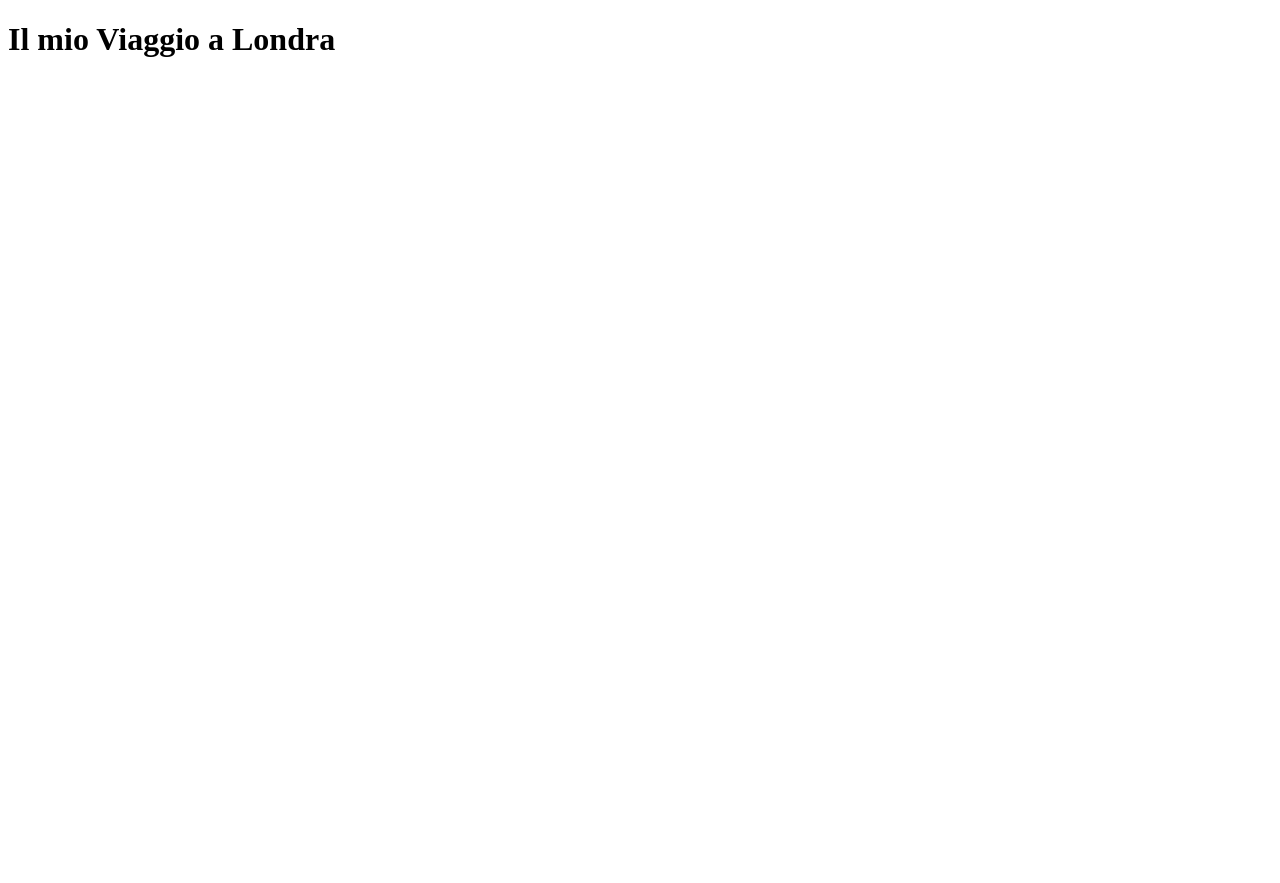
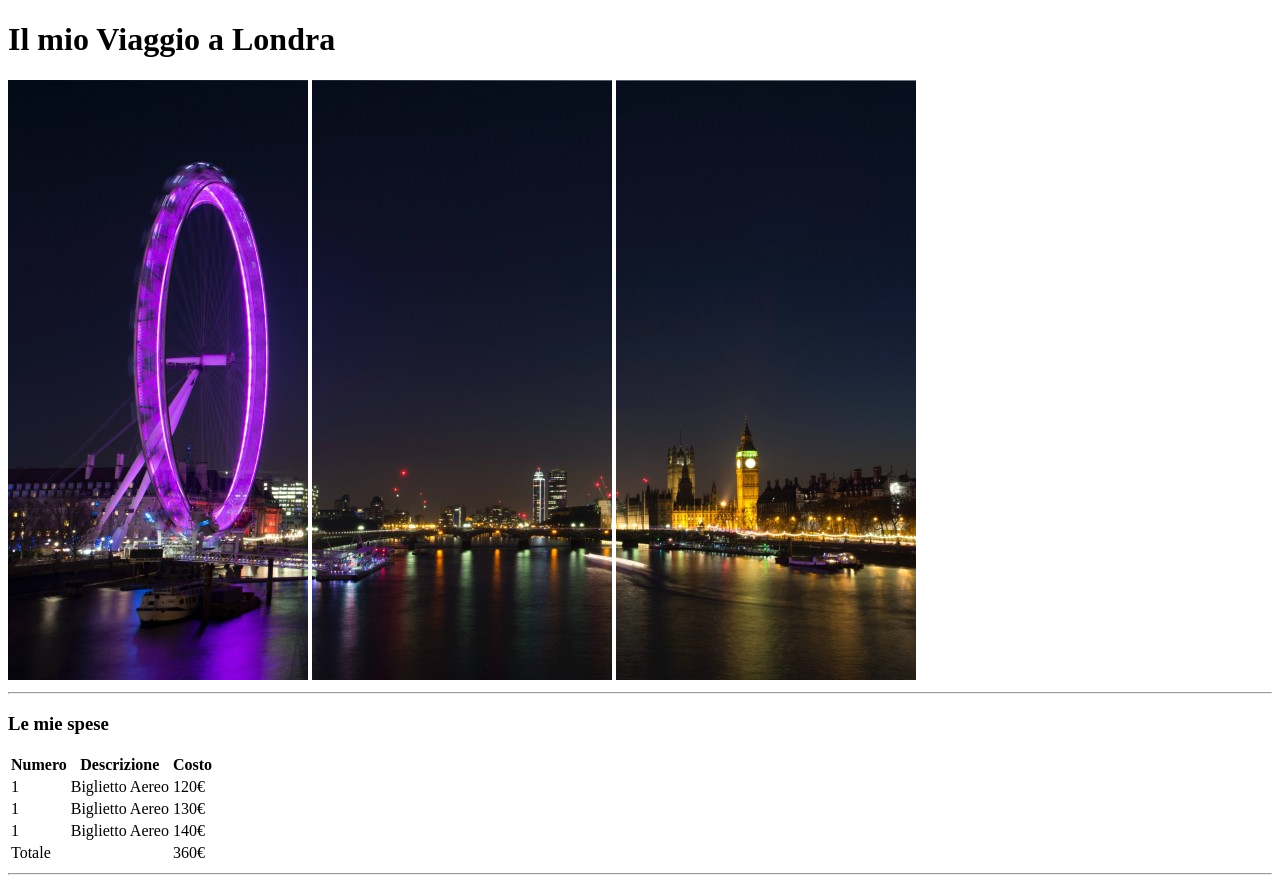
Before and after one commit to afablelorenz/html-london-trip, a plain HTML site: page index.html in a window 1280 px wide. Before the commit the page ends 800 px from the top, so only its background shows below. Drawn offline with Linux system fonts and the light colour scheme.

Commit message:
Created 'Le mie spese'

```diff
--- a/index.html
+++ b/index.html
@@ -15,8 +15,44 @@
     <body>
         <header>
             <h1>Il mio Viaggio a Londra</h1>
-
+            <img src="./img/pexels-bill-emrich-230794-0.jpg">
+            <img src="./img/pexels-bill-emrich-230794-1.jpg">
+            <img src="./img/pexels-bill-emrich-230794-2.jpg">
+            <hr>
         </header>
+        <main>
+            <section>
+                <h3>Le mie spese</h3>
+                <table>
+                    <tr>
+                        <th>Numero</th>
+                        <th>Descrizione</th>
+                        <th>Costo</th>
+                    </tr>
+                    <tr>
+                        <td>1</td>
+                        <td>Biglietto Aereo</td>
+                        <td>120€</td>
+                    </tr>
+                    <tr>
+                        <td>1</td>
+                        <td>Biglietto Aereo</td>
+                        <td>130€</td>
+                    </tr>
+                    <tr>
+                        <td>1</td>
+                        <td>Biglietto Aereo</td>
+                        <td>140€</td>
+                    </tr>
+                    <tr>
+                        <td>Totale</td>
+                        <td></td>
+                        <td>360€</td>
+                    </tr>
+                </table>
+                <hr>
+            </section>
+        </main>
         <script src="" async defer></script>
     </body>
 </html>
```
Also changed, not shown: img/pexels-bill-emrich-230794-0.jpg (added), img/pexels-bill-emrich-230794-1.jpg (added), img/pexels-bill-emrich-230794-2.jpg (added), 1 other file.
